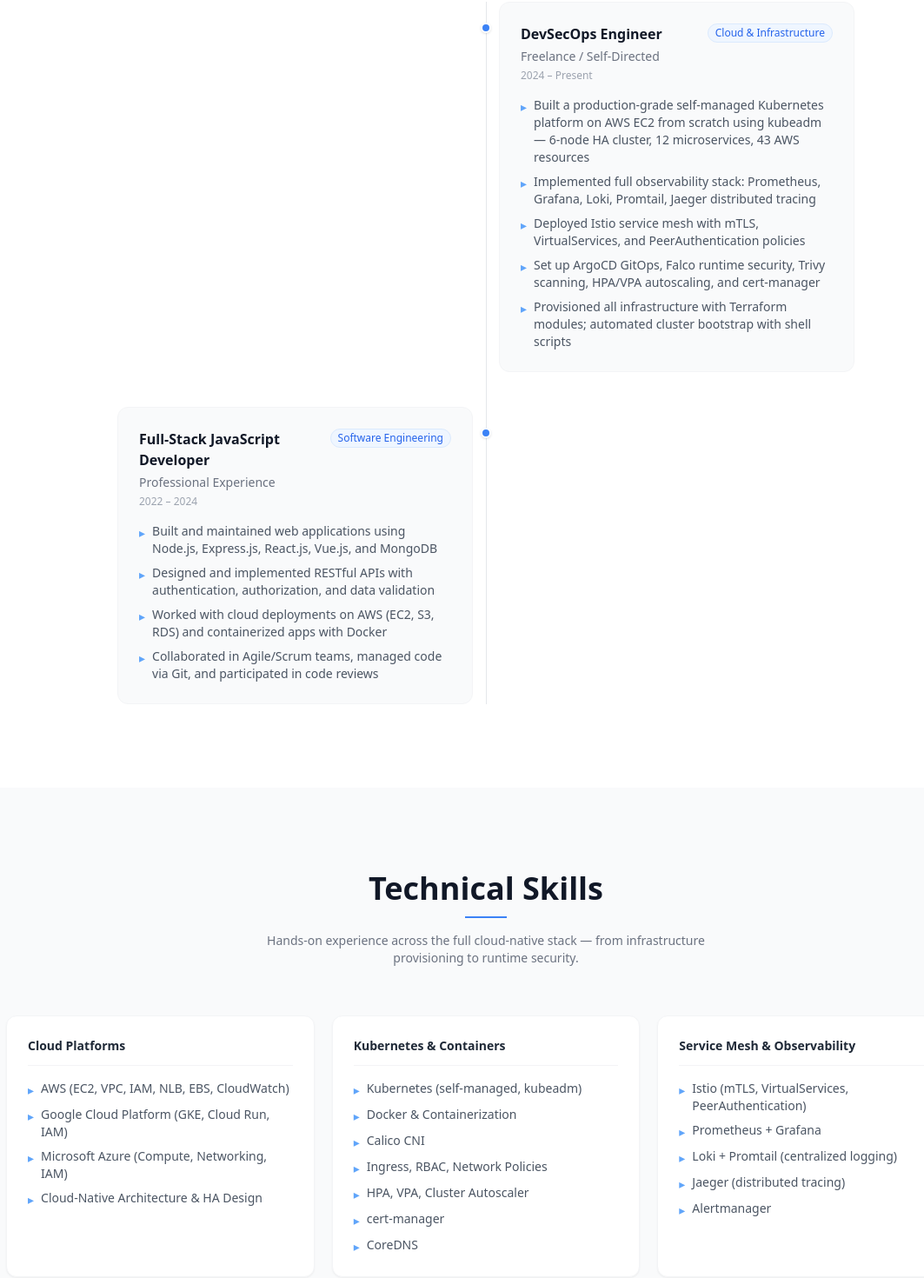
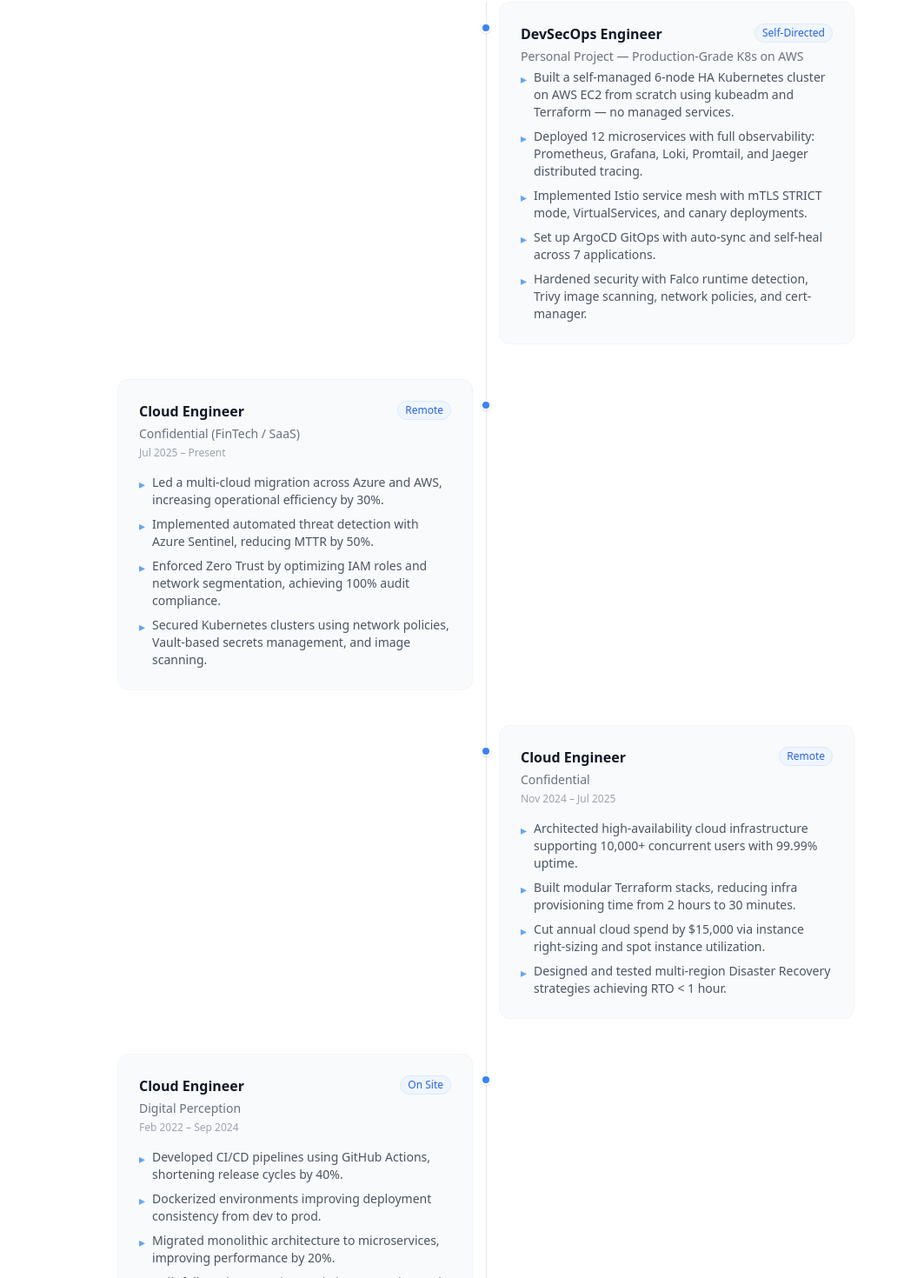
Before and after one commit to AbdurRehman924/Personal-Portfolio, a React (Create React App) app: page / in a window 1280 px wide. Shown: the part 1916-3386 px from the top of the page at 87% size, without its empty margins (81-1144 px from the left). Built offline with nearby package versions, Linux system fonts and the light colour scheme.

Commit message:
feat: add professional experience entries and personal project to timeline

```diff
--- a/src/components/Experience.jsx
+++ b/src/components/Experience.jsx
@@ -1,27 +1,51 @@
 const experience = [
   {
     role: "DevSecOps Engineer",
-    company: "Freelance / Self-Directed",
-    period: "2024 – Present",
-    type: "Cloud & Infrastructure",
+    company: "Personal Project — Production-Grade K8s on AWS",
+    period: "",
+    type: "Self-Directed",
     points: [
-      "Built a production-grade self-managed Kubernetes platform on AWS EC2 from scratch using kubeadm — 6-node HA cluster, 12 microservices, 43 AWS resources",
-      "Implemented full observability stack: Prometheus, Grafana, Loki, Promtail, Jaeger distributed tracing",
-      "Deployed Istio service mesh with mTLS, VirtualServices, and PeerAuthentication policies",
-      "Set up ArgoCD GitOps, Falco runtime security, Trivy scanning, HPA/VPA autoscaling, and cert-manager",
-      "Provisioned all infrastructure with Terraform modules; automated cluster bootstrap with shell scripts",
+      "Built a self-managed 6-node HA Kubernetes cluster on AWS EC2 from scratch using kubeadm and Terraform — no managed services.",
+      "Deployed 12 microservices with full observability: Prometheus, Grafana, Loki, Promtail, and Jaeger distributed tracing.",
+      "Implemented Istio service mesh with mTLS STRICT mode, VirtualServices, and canary deployments.",
+      "Set up ArgoCD GitOps with auto-sync and self-heal across 7 applications.",
+      "Hardened security with Falco runtime detection, Trivy image scanning, network policies, and cert-manager.",
     ],
   },
   {
-    role: "Full-Stack JavaScript Developer",
-    company: "Professional Experience",
-    period: "2022 – 2024",
-    type: "Software Engineering",
+    role: "Cloud Engineer",
+    company: "Confidential (FinTech / SaaS)",
+    period: "Jul 2025 – Present",
+    type: "Remote",
     points: [
-      "Built and maintained web applications using Node.js, Express.js, React.js, Vue.js, and MongoDB",
-      "Designed and implemented RESTful APIs with authentication, authorization, and data validation",
-      "Worked with cloud deployments on AWS (EC2, S3, RDS) and containerized apps with Docker",
-      "Collaborated in Agile/Scrum teams, managed code via Git, and participated in code reviews",
+      "Led a multi-cloud migration across Azure and AWS, increasing operational efficiency by 30%.",
+      "Implemented automated threat detection with Azure Sentinel, reducing MTTR by 50%.",
+      "Enforced Zero Trust by optimizing IAM roles and network segmentation, achieving 100% audit compliance.",
+      "Secured Kubernetes clusters using network policies, Vault-based secrets management, and image scanning.",
+    ],
+  },
+  {
+    role: "Cloud Engineer",
+    company: "Confidential",
+    period: "Nov 2024 – Jul 2025",
+    type: "Remote",
+    points: [
+      "Architected high-availability cloud infrastructure supporting 10,000+ concurrent users with 99.99% uptime.",
+      "Built modular Terraform stacks, reducing infra provisioning time from 2 hours to 30 minutes.",
+      "Cut annual cloud spend by $15,000 via instance right-sizing and spot instance utilization.",
+      "Designed and tested multi-region Disaster Recovery strategies achieving RTO < 1 hour.",
+    ],
+  },
+  {
+    role: "Cloud Engineer",
+    company: "Digital Perception",
+    period: "Feb 2022 – Sep 2024",
+    type: "On Site",
+    points: [
+      "Developed CI/CD pipelines using GitHub Actions, shortening release cycles by 40%.",
+      "Dockerized environments improving deployment consistency from dev to prod.",
+      "Migrated monolithic architecture to microservices, improving performance by 20%.",
+      "Built full-stack apps using Node.js, Express.js, Vue.js, React.js, and MongoDB.",
     ],
   },
 ];
@@ -58,7 +82,7 @@
                     <span className="text-xs text-blue-600 bg-blue-50 border border-blue-100 px-2 py-0.5 rounded-full shrink-0">{exp.type}</span>
                   </div>
                   <p className="text-sm text-gray-500 mb-1">{exp.company}</p>
-                  <p className="text-xs text-gray-400 mb-4 font-medium">{exp.period}</p>
+                  {exp.period && <p className="text-xs text-gray-400 mb-4 font-medium">{exp.period}</p>}
                   <ul className="space-y-2">
                     {exp.points.map((point, j) => (
                       <li key={j} className="flex items-start gap-2 text-sm text-gray-600">
```
